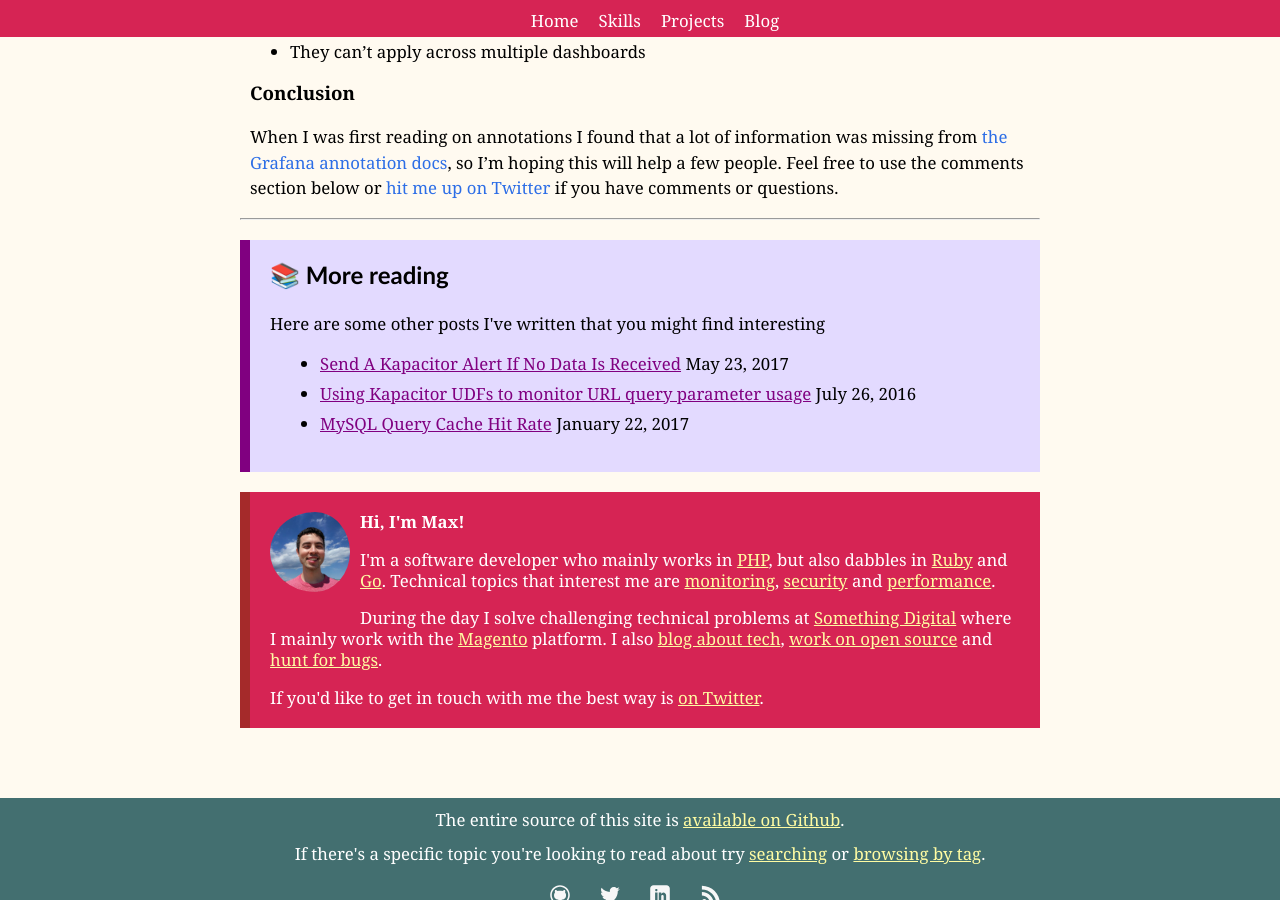
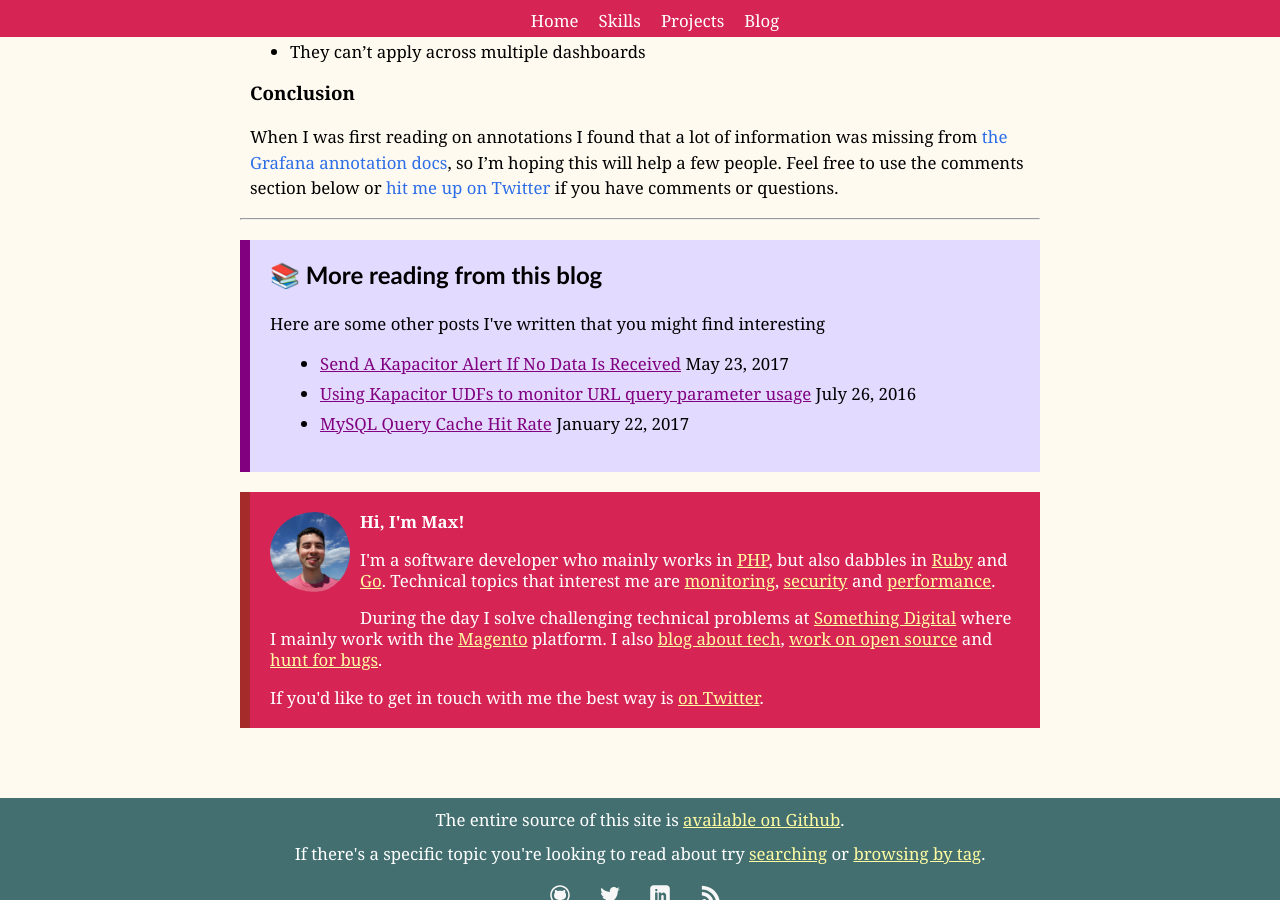
Before and after one commit to mpchadwick/mpchadwick.github.io, a Jekyll site: the page built from _posts/2016-08-08-grafana-influxdb-annotations.md, in a window 1280 px wide and 900 px high, scrolled down 2276 px. Built offline with Jekyll 4.4.1, drawn with Linux system fonts in a browser that asks for light colours; emoji names are drawn with the system emoji font; comment, search, counter and statistics services are not loaded.

Commit message:
Clarify that related posts are from this blog

```diff
--- a/_layouts/blog-single.html
+++ b/_layouts/blog-single.html
@@ -32,7 +32,7 @@ layout: page
 {% if page.related_posts.size > 0 %}
 <hr>
 <div class="related-posts tout tout--secondary">
-  <h2>:books: More reading</h2>
+  <h2>:books: More reading from this blog</h2>
   <p>Here are some other posts I've written that you might find interesting</p>
   <ul>
     {% for title in page.related_posts %}
```
